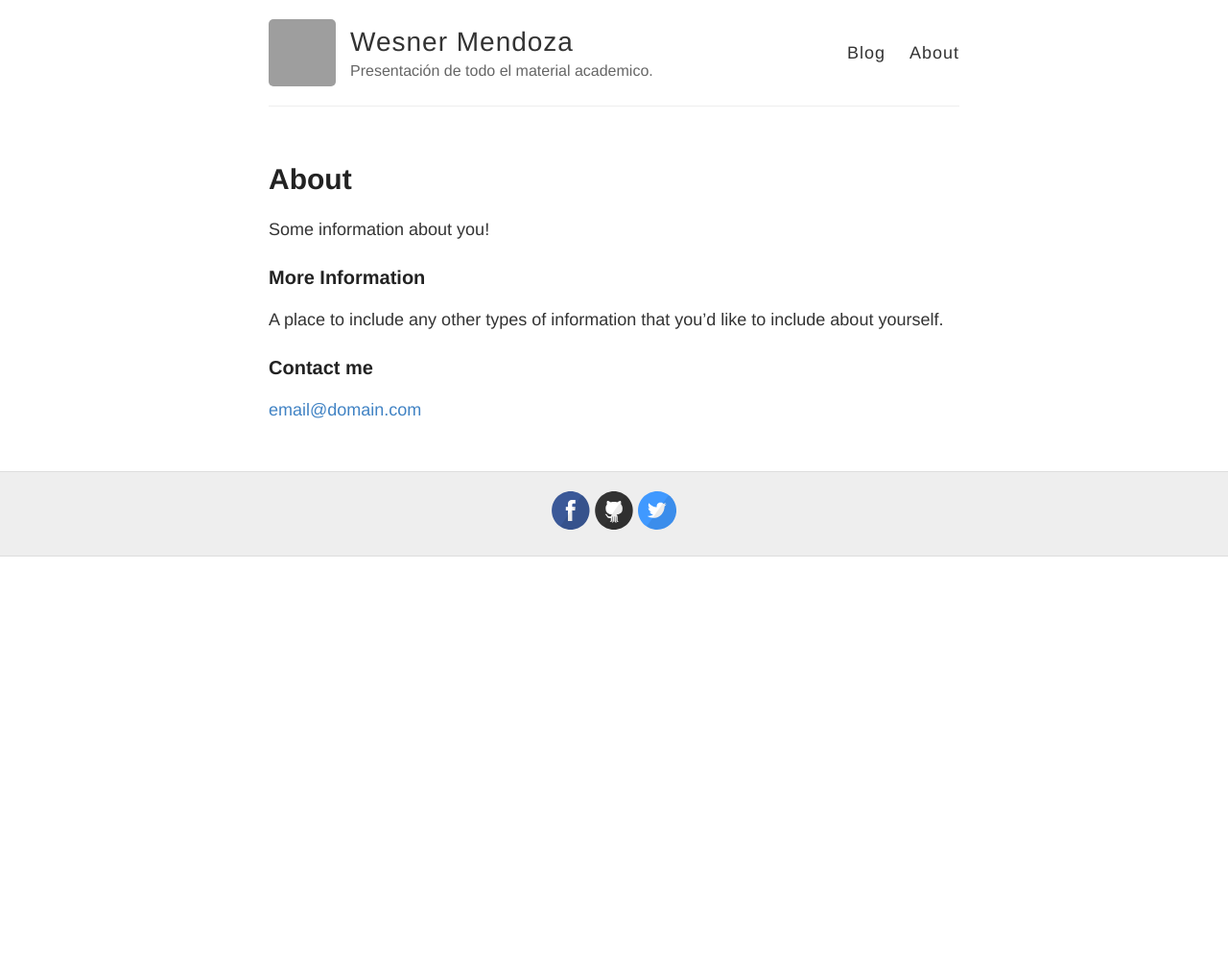
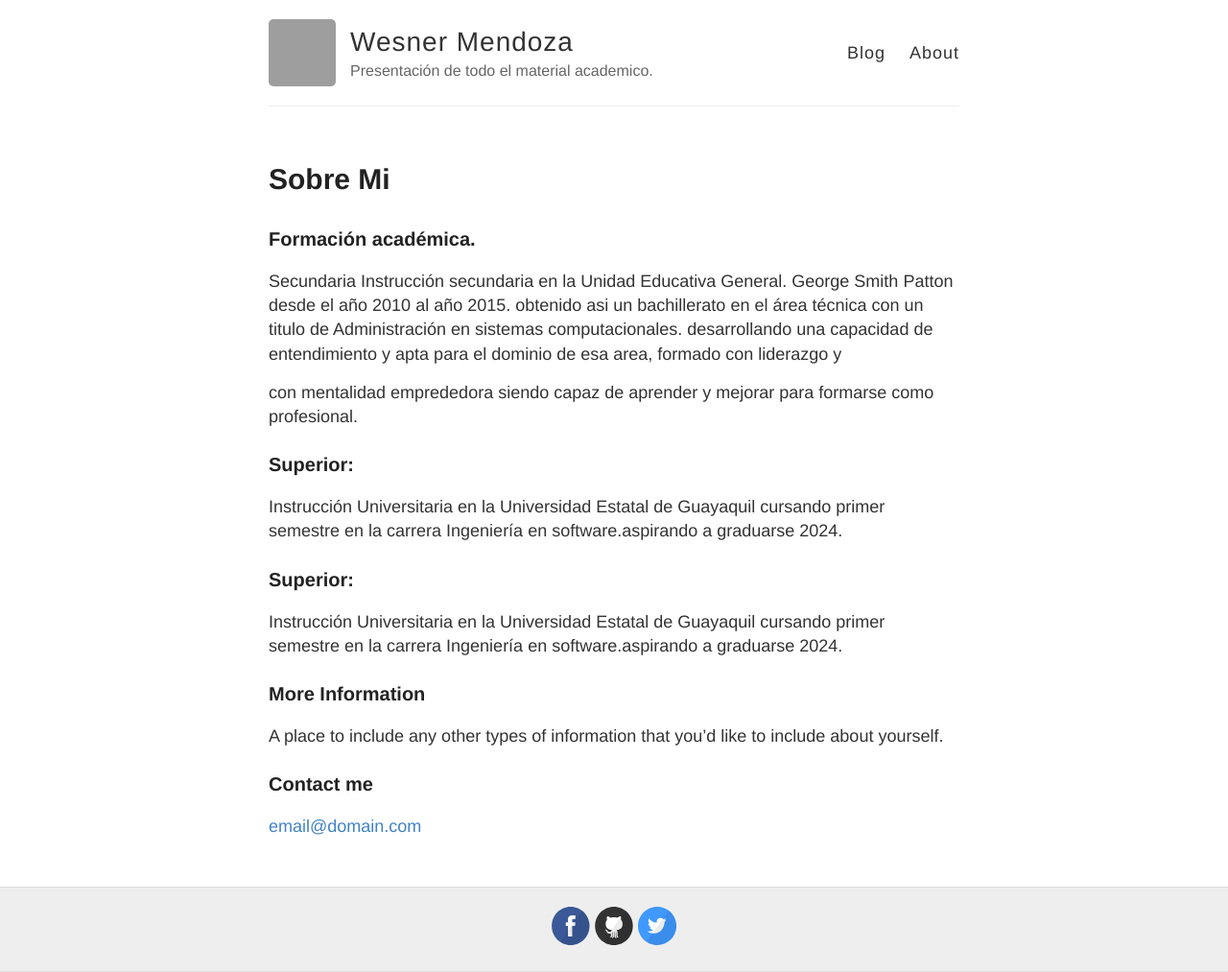
Before and after one commit to DaveNPlay/blog8, a Jekyll site: the page built from about.md, in a window 1280 px wide. Shown: the whole page at 96% size. Built offline with Jekyll 4.4.1, drawn with Linux system fonts in a browser that asks for light colours; before the commit the page ends 900 px from its top, so only the background shows below that; grey boxes are pictures that could not be loaded.

Commit message:
Update about.md

```diff
--- a/about.md
+++ b/about.md
@@ -1,10 +1,23 @@
 ---
 layout: page
-title: About
+title: Sobre Mi
 permalink: /about/
 ---
 
-Some information about you!
+### Formación académica.
+Secundaria
+Instrucción secundaria en la Unidad Educativa General. George  Smith Patton desde el año 2010 al año 2015. obtenido asi un bachillerato en el  área técnica con un titulo de Administración en sistemas computacionales. desarrollando una capacidad de entendimiento y apta para el dominio de esa area, formado con liderazgo y
+
+con mentalidad emprededora siendo capaz de aprender y mejorar para formarse como profesional.
+
+
+### Superior:
+Instrucción Universitaria en la  Universidad Estatal de Guayaquil cursando primer semestre en la carrera Ingeniería en software.aspirando a graduarse 2024.
+
+
+
+### Superior:
+Instrucción Universitaria en la  Universidad Estatal de Guayaquil cursando primer semestre en la carrera Ingeniería en software.aspirando a graduarse 2024.
 
 ### More Information
 
```
